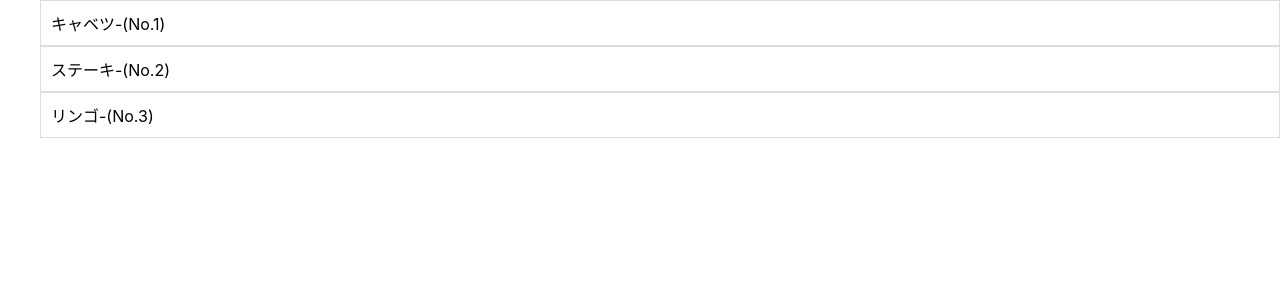
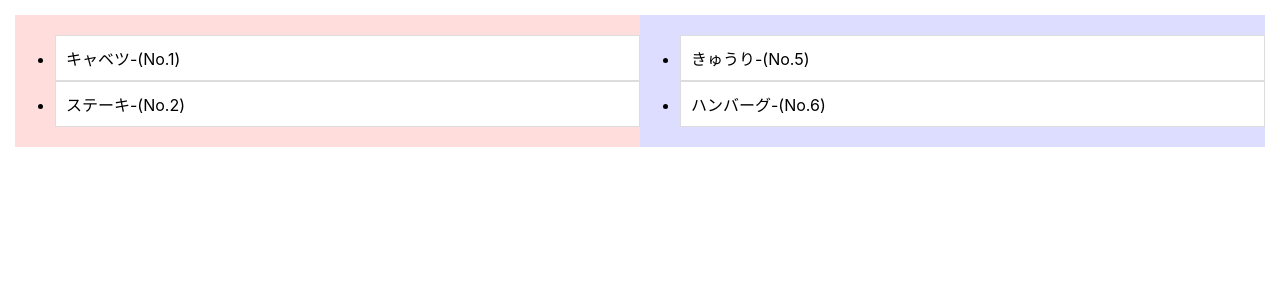
Before and after one commit to YutaKanna/nuxt-trello, a Nuxt app in the folder nuxt/: page / in a window 1280 px wide. Shown: the top 300 px of the page. Built offline with nearby package versions, Linux system fonts and the light colour scheme.

Commit message:
二つのエリアをドラッグ移動可能にする

```diff
--- a/nuxt/pages/index.vue
+++ b/nuxt/pages/index.vue
@@ -1,8 +1,15 @@
 <template>
   <div id="app">
-    <draggable tag="ul">
+    <div id="box1" class="box">
+      <draggable tag="ul" :options="{group:'ITEMS'}">
         <li v-for="item, index in items" :key="item.no">{{item.name}}-(No.{{item.no}})</li>
-    </draggable>
+      </draggable>
+    </div>
+    <div id="box2" class="box">
+      <draggable tag="ul" :options="{group:'ITEMS'}">
+        <li v-for="item, index in items2" :key="item.no">{{item.name}}-(No.{{item.no}})</li>
+      </draggable>
+    </div>
   </div>
 </template>
 
@@ -12,27 +19,44 @@ import draggable from 'vuedraggable';
 export default {
   name: 'app',
   components: {
-    draggable,
+    draggable
   },
-  data() {
+  data: function () {
     return {
-        items:[
-          {no:1, name:'キャベツ', categoryNo:'1'},
-          {no:2, name:'ステーキ', categoryNo:'2'},
-          {no:3, name:'リンゴ', categoryNo:'3'}
-        ]
+      items:[
+        {no:1, name:'キャベツ', categoryNo:'1'},
+        {no:2, name:'ステーキ', categoryNo:'2'}
+      ],
+      items2:[
+        {no:5, name:'きゅうり', categoryNo:'1'},
+        {no:6, name:'ハンバーグ', categoryNo:'2'}
+      ]
     }
   }
 }
 </script>
 
 <style>
-ul {
-  list-style-type: none;
+#app {
+  padding : 15px;
 }
+
+.box {
+  width: 50%;
+  float: left;
+  padding: 20px 0;
+}
+#box1 {
+  background-color: #fdd;
+}
+#box2 {
+  background-color: #ddf;
+}
+
 li {
-  cursor: pointer;
+  cursor:pointer;
   padding: 10px;
   border: solid #ddd 1px;
+  background-color: #fff;
 }
 </style>
```
